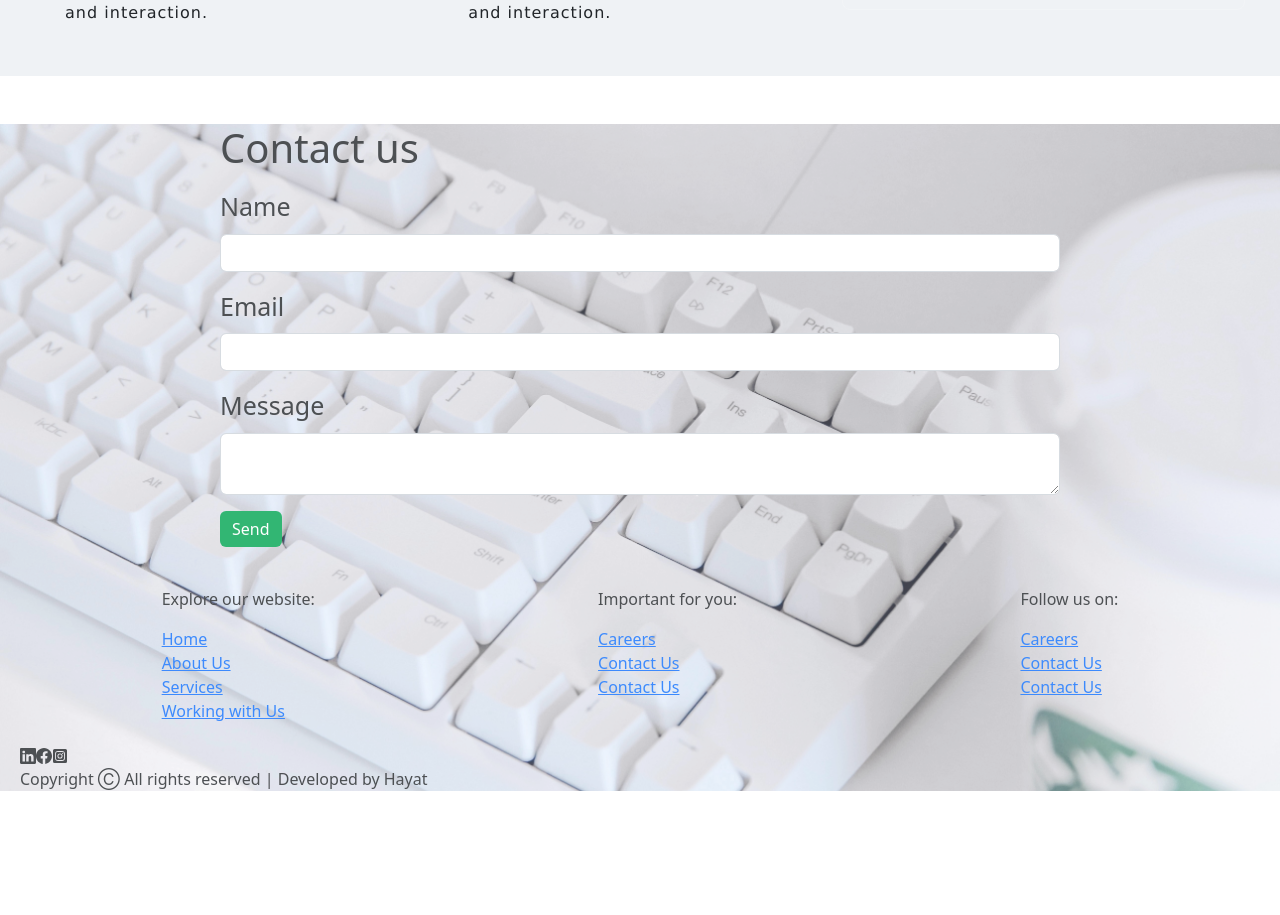
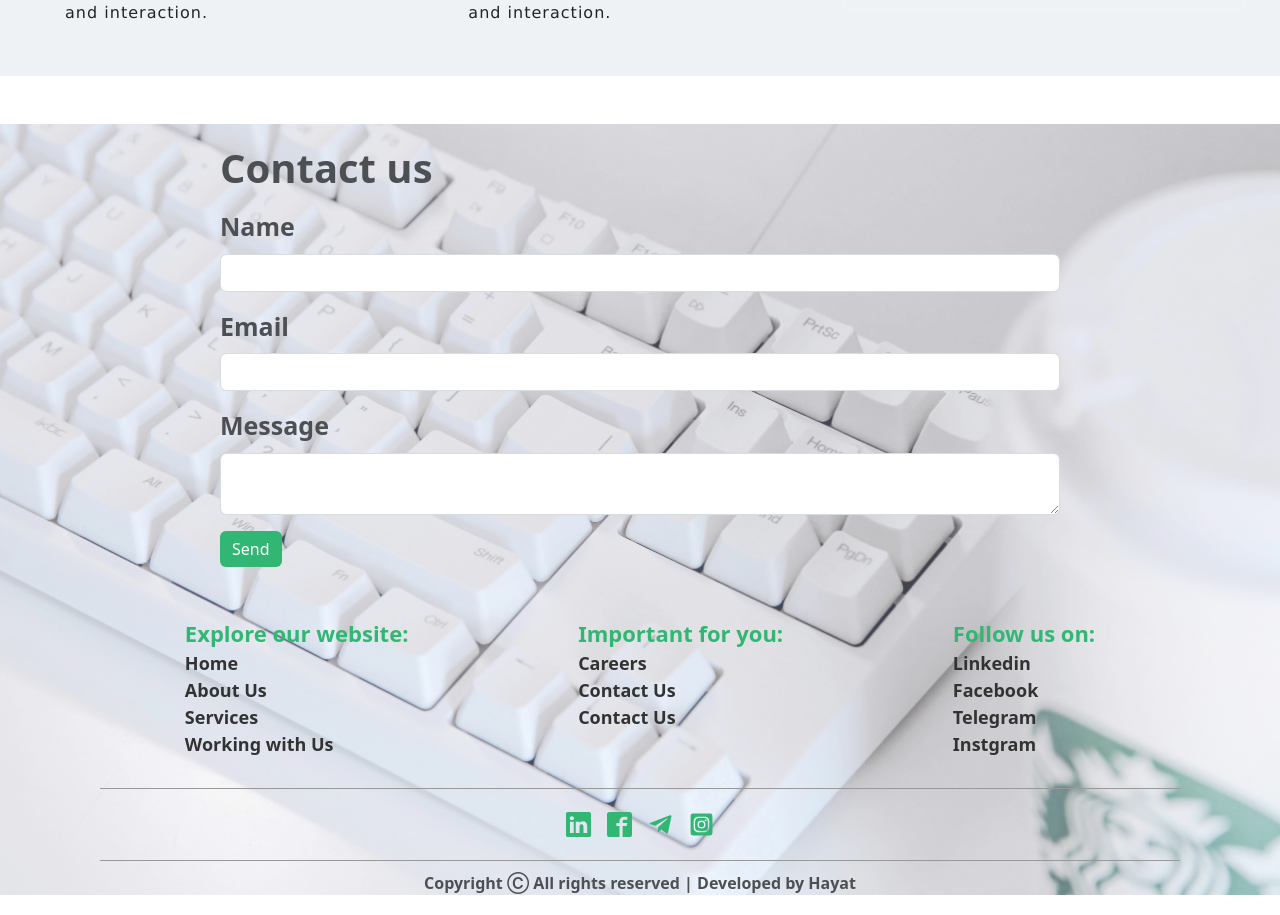
Before and after one commit to Hayat-Jemal/Q-project, a React (Create React App) app: page /contactus in a window 1280 px wide. Shown: the part 3145-4060 px from the top of the page. Before the commit the page ends 3956 px from the top, so only its background shows below. Built offline with nearby package versions, Linux system fonts and the light colour scheme.

Commit message:
add some styles

```diff
--- a/src/Components/ContactUs/contactUs.css
+++ b/src/Components/ContactUs/contactUs.css
@@ -1,9 +1,12 @@
 
 .container >h2 {
     font-size: 40px;
+    font-weight: 700;
+    padding-top: 20px;
 }
 .mb-3{
     font-size: 25px;
+    font-weight: 600;
 }
 .btn {
     background-color: #00A551 !important;
--- a/src/Components/Footer/Footer.js
+++ b/src/Components/Footer/Footer.js
@@ -1,9 +1,11 @@
 import React from 'react'
 import { Link } from 'react-router-dom'
 import "./footer.css"
-import {BsFacebook} from 'react-icons/bs'
+import {ImFacebook2} from 'react-icons/im'
 import {FaInstagramSquare} from 'react-icons/fa'
 import {BsLinkedin} from 'react-icons/bs'
+import {FaTelegramPlane} from 'react-icons/fa'
+
 function Footer() {
   return (
     <div className='footer'>
@@ -25,15 +27,21 @@ function Footer() {
 
         <div className='footerList'>
             <p>Follow us on:</p>
-            <Link to="careers"> Careers </Link>
-            <Link to="contactUs"> Contact Us </Link>
-            <Link to="contactUs"> Contact Us </Link>
+            <Link to="careers"> Linkedin </Link>
+            <Link to="contactUs"> Facebook </Link>
+            <Link to="contactUs"> Telegram</Link>
+            <Link to="contactUs"> Instgram</Link>
         </div>
         </div>
         <div className='footerIcons'>
-            <BsLinkedin />
-            <BsFacebook />
-            <FaInstagramSquare />
+            <Link to="careers"><BsLinkedin  className='icon'/></Link>
+            <Link to="contactUs"><ImFacebook2  className='icon'/></Link>
+            <Link to="contactUs"><FaTelegramPlane className='icon'/></Link>
+            <Link to="contactUs"><FaInstagramSquare className='icon'/></Link>
+
+
+
+
 
         </div>
         <div className='footerCopyright'>
--- a/src/Components/Footer/footer.css
+++ b/src/Components/Footer/footer.css
@@ -1,22 +1,73 @@
 
 .footer {
 margin: 20px 20px;
+
 }
 .footerList {
     display: flex;
     flex-direction: column;
-}
-.footerList {
     margin:20px 20px ;
+    padding: 10px 0;
+    font-weight: 600;
+    font-size: 18px;
 }
 
-@media (min-width: 990px) {
+.footerList >p {
+    margin-bottom: 0px;
+    font-size: 22px;
+    color:  #00A551;
+
+}
+.footerList a {
+    color: black;
+    text-decoration: none;
+}
+.footerList a:hover {
+    color: #00A551;
+}
+.footerConainer {
+    border-bottom: 1px solid gray;
+}
+.footerIcons {
+    border-bottom: 1px solid gray;
+    padding: 15px;
+
+}
+.icon {
+    margin: 10px;
+    margin: 8px;
+    font-size: 25px;
+    cursor: pointer;
+    color: #00A551;
+    text-decoration: none;
+}
+.icon:hover {
+    color: black;
+}
+.footerCopyright {
+    font-weight: 600;
+    margin:10px 20px 20px ;
+}
+
+
+@media (min-width: 720px) {
 .footerConainer {
     display: flex;
     justify-content: space-around;
 }
-.footerList {
-    display: flex;
-    flex-direction: column;
+.footerIcons {
+    border-bottom: 1px solid gray;
+    padding: 15px;
+    text-align: center;
+
+}
+.footerCopyright {
+    text-align: center;
 }
 }
+
+@media (min-width: 990px) {
+    .footer {
+        padding: 0px 80px;
+    }
+}
--- a/src/Components/Home/Home.js
+++ b/src/Components/Home/Home.js
@@ -9,8 +9,8 @@ import HomeContent from './HomeContent'
 function Home() {
     return (
     <div className='home'>
-        <Carousel pause={false} indicators={false} fade={true}>
-          <Carousel.Item interval={4000} >
+        <Carousel pause={false} indicators={false} fade={true}  style={{zIndex:"-1"}}>
+          <Carousel.Item interval={4000}>
             <img
               className="d-block w-100"
               src={pic1}
@@ -22,7 +22,7 @@ function Home() {
                   title = "A Global Powerhouse in Digital Transformation & Cloud Services."
                   description = "Global delivery footprint now spans North America, Ethiopia & India"
                   href = "/about"
-                  button = "1Read More"
+                  button = "Read More"
                   />
             </Carousel.Caption>
           </Carousel.Item>
--- a/src/Components/Home/HomeContent.js
+++ b/src/Components/Home/HomeContent.js
@@ -8,8 +8,10 @@ function HomeContent(props) {
         <h1>{props.hint}</h1>
         <p className='title'>{props.title}</p>
         <p className='description'>{props.description}</p>
-        <Link to={props.href}>
+        {/* <Link to={props.href}>
             <p className='link'>{props.button}</p>
+        </Link> */}
+        <Link to={props.href}>{props.button}
         </Link>
        {/* <a href={props.href}>{props.button}</a> */}
     </div>
--- a/src/Components/Home/home.css
+++ b/src/Components/Home/home.css
@@ -14,4 +14,5 @@
     box-sizing: border-box;
     background-repeat: no-repeat;
 
+
 }
--- a/src/Components/Home/homeContent.css
+++ b/src/Components/Home/homeContent.css
@@ -31,12 +31,11 @@
     margin-bottom: 30px;
 }
 
- .link {
+ .homeContent a {
 
-    cursor: pointer;
-    transition-duration: 0.7s;
-    display: block;
-  width: 40%;
+  cursor: pointer;
+  transition-duration: 0.7s;
+  width: auto;
   color: white;
   text-decoration: none;
   font-size: 18px;
@@ -47,7 +46,7 @@
   border-radius: 5px;
   border: 1px solid rgba(255, 255, 255, 0.18);
 }
-.link:hover {
+.homeContent a:hover {
     color: white;
     background-color: #2bcb79;
     text-decoration: none;
@@ -58,9 +57,6 @@
         font-size: 2.5rem;
         font-weight: 700;
         text-transform: none;
-    }
-    .link {
-        width: 25%;
     }
 
 }
@@ -91,7 +87,5 @@
     font-size: 1.3rem;
     padding: 0px 0px 25px 0px;
 }
-.link{
-    width: 25%;
+
 }
-}
```
